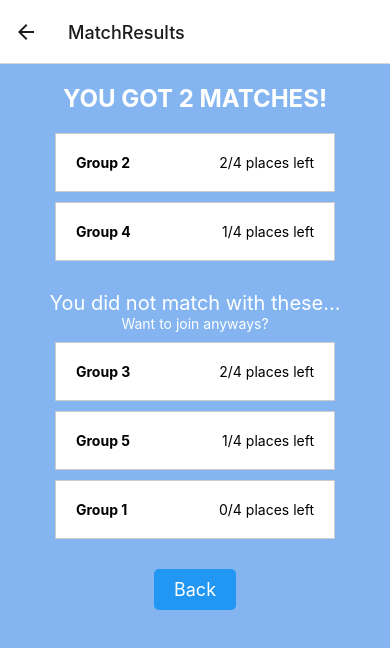
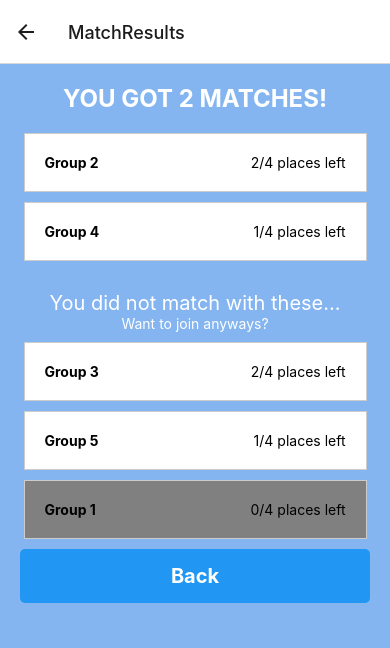
Before and after one commit to ahmedbashir10/GroupFinder, a React Native app in the folder native/: screen /MatchResults in a window 390 px wide. Shown: the top 648 px of the page. Built offline with nearby package versions, Linux system fonts and the light colour scheme.

Commit message:
some changes for group matches slides

```diff
--- a/native/view/MatchResultsScreen.js
+++ b/native/view/MatchResultsScreen.js
@@ -1,29 +1,40 @@
-import React from 'react';
-import { View, Text, StyleSheet, TouchableOpacity, ScrollView } from 'react-native';
+import React from "react";
+import {
+  View,
+  Text,
+  StyleSheet,
+  TouchableOpacity,
+  ScrollView,
+} from "react-native";
 
 const MatchResultsScreen = ({ navigation }) => {
   // Hardcoded data for matches and other groups
   const loadedMatches = [
-    { name: 'Group 2', placesLeft: '2/4' },
-    { name: 'Group 4', placesLeft: '1/4' },
+    { name: "Group 2", placesLeft: "2/4" },
+    { name: "Group 4", placesLeft: "1/4" },
   ];
 
   const otherGroupsData = [
-    { name: 'Group 3', placesLeft: '2/4' },
-    { name: 'Group 5', placesLeft: '1/4' },
-    { name: 'Group 1', placesLeft: '0/4' },
+    { name: "Group 3", placesLeft: "2/4" },
+    { name: "Group 5", placesLeft: "1/4" },
   ];
+
+  const noPlaceLeftGroup = [{ name: "Group 1", placesLeft: "0/4" }];
 
   // Function to handle navigation to GroupDetailsScreen with group details
   const handleNavigateToGroupDetails = () => {
-    navigation.navigate('GroupDetails');
+    navigation.navigate("GroupDetails");
   };
 
   return (
     <ScrollView style={styles.container}>
       <Text style={styles.header}>YOU GOT {loadedMatches.length} MATCHES!</Text>
       {loadedMatches.map((group, index) => (
-        <TouchableOpacity key={index} style={styles.groupItem} onPress={handleNavigateToGroupDetails}>
+        <TouchableOpacity
+          key={index}
+          style={styles.groupItem}
+          onPress={handleNavigateToGroupDetails}
+        >
           <Text style={styles.groupName}>{group.name}</Text>
           <Text>{group.placesLeft} places left</Text>
           {/* Added TouchableOpacity for navigation */}
@@ -34,73 +45,93 @@ const MatchResultsScreen = ({ navigation }) => {
       <Text style={styles.subText}>Want to join anyways?</Text>
 
       {otherGroupsData.map((group, index) => (
-  <TouchableOpacity key={index} onPress={handleNavigateToGroupDetails} style={styles.groupItem}>
+        <TouchableOpacity
+          key={index}
+          onPress={handleNavigateToGroupDetails}
+          style={styles.groupItem}
+        >
           <Text style={styles.groupName}>{group.name}</Text>
           <Text>{group.placesLeft} places left</Text>
         </TouchableOpacity>
       ))}
 
+      {noPlaceLeftGroup.map((group, index) => (
+        <TouchableOpacity key={index} style={styles.groupItemNoPlace}>
+          <Text style={styles.groupName}>{group.name}</Text>
+          <Text>{group.placesLeft} places left</Text>
+        </TouchableOpacity>
+      ))}
 
-
-      <TouchableOpacity style={styles.backButton} onPress={() => navigation.goBack()}>
+      <TouchableOpacity
+        style={styles.backButton}
+        onPress={() => navigation.goBack()}
+      >
         <Text style={styles.backButtonText}>Back</Text>
       </TouchableOpacity>
     </ScrollView>
   );
 };
 
-
 const styles = StyleSheet.create({
   container: {
     flex: 0.5,
     padding: 20,
-    backgroundColor: '#84b5f0',
+    backgroundColor: "#84b5f0",
   },
   header: {
     fontSize: 24,
-    fontWeight: 'bold',
-    color: 'white',
-    textAlign: 'center', // Center text horizontally
+    fontWeight: "bold",
+    color: "white",
+    textAlign: "center", // Center text horizontally
     marginBottom: 20,
   },
   groupItem: {
-    backgroundColor: 'white',
+    backgroundColor: "white",
     padding: 20,
-    alignSelf: 'center', // Center group item to center horizontally
-    width: '80%', // Adjust the width to match the design
-    flexDirection: 'row', // Layout children in a row
-    justifyContent: 'space-between', // Space out children to start and end of container
+    alignSelf: "center", // Center group item to center horizontally
+    width: "98%", // Adjust the width to match the design
+    flexDirection: "row", // Layout children in a row
+    justifyContent: "space-between", // Space out children to start and end of container
     marginBottom: 10,
     borderWidth: 1,
-    borderColor: '#ccc',
+    borderColor: "#ccc",
+  },
+  groupItemNoPlace: {
+    backgroundColor: "grey",
+    padding: 20,
+    alignSelf: "center", // Center group item to center horizontally
+    width: "98%", // Adjust the width to match the design
+    flexDirection: "row", // Layout children in a row
+    justifyContent: "space-between", // Space out children to start and end of container
+    marginBottom: 10,
+    borderWidth: 1,
+    borderColor: "#ccc",
   },
   groupName: {
-    fontWeight: 'bold',
-    textAlign: 'center', // Center group name text
+    fontWeight: "bold",
+    textAlign: "center", // Center group name text
   },
   subHeader: {
     fontSize: 20,
-    color: 'white',
-    textAlign: 'center', // Center text horizontally
+    color: "white",
+    textAlign: "center", // Center text horizontally
     marginTop: 20,
   },
   subText: {
-    color: 'white',
-    textAlign: 'center', // Center text horizontally
+    color: "white",
+    textAlign: "center", // Center text horizontally
     marginBottom: 10,
   },
   backButton: {
-    backgroundColor: '#2196f3',
-    paddingVertical: 10,
-    paddingHorizontal: 20,
+    backgroundColor: "#2196f3", // Blue background for the back button
+    padding: 15,
     borderRadius: 5,
-    alignSelf: 'center', // Align button to center horizontally
-    marginTop: 20,
+    alignItems: "center",
   },
   backButtonText: {
-    color: 'white',
-    fontSize: 18,
-    textAlign: 'center', // Center text horizontally
+    fontSize: 20, // Larger font size for button text
+    color: "white",
+    fontWeight: "bold",
   },
 });
 
```
Lines whose indentation alone changed are shown as unchanged.
